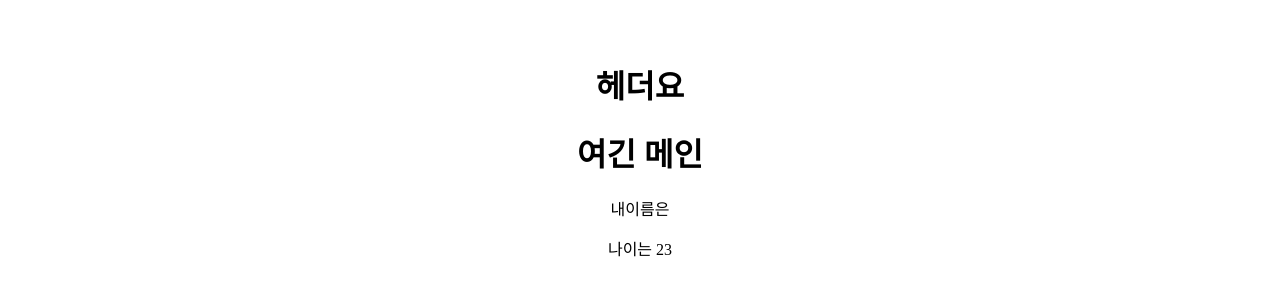
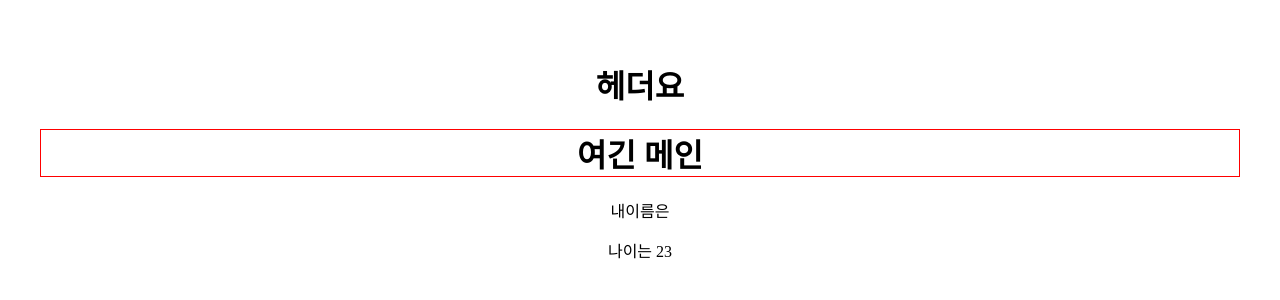
Before and after one commit to domino3333/react-diy, a React (Vite) app in the folder prac01/: page / in a window 1280 px wide. Shown: the top 300 px of the page. Built offline with nearby package versions, Linux system fonts and the light colour scheme.

Commit message:
css import해서 적용해보기

```diff
--- a/prac01/src/components/Main.jsx
+++ b/prac01/src/components/Main.jsx
@@ -1,4 +1,4 @@
-
+import '../css/Main.css'
 
 function Main(){
 
@@ -9,7 +9,7 @@ function Main(){
 
     return (<>
 
-        <h1>여긴 메인</h1>
+        <h1 className="h1text">여긴 메인</h1>
         <p>내이름은 {user.name}</p>
         <p>나이는 {user.age}</p>
 
--- /dev/null
+++ b/prac01/src/css/Main.css
@@ -0,0 +1,4 @@
+.h1text{
+    border: 1px solid red;
+
+}
```
